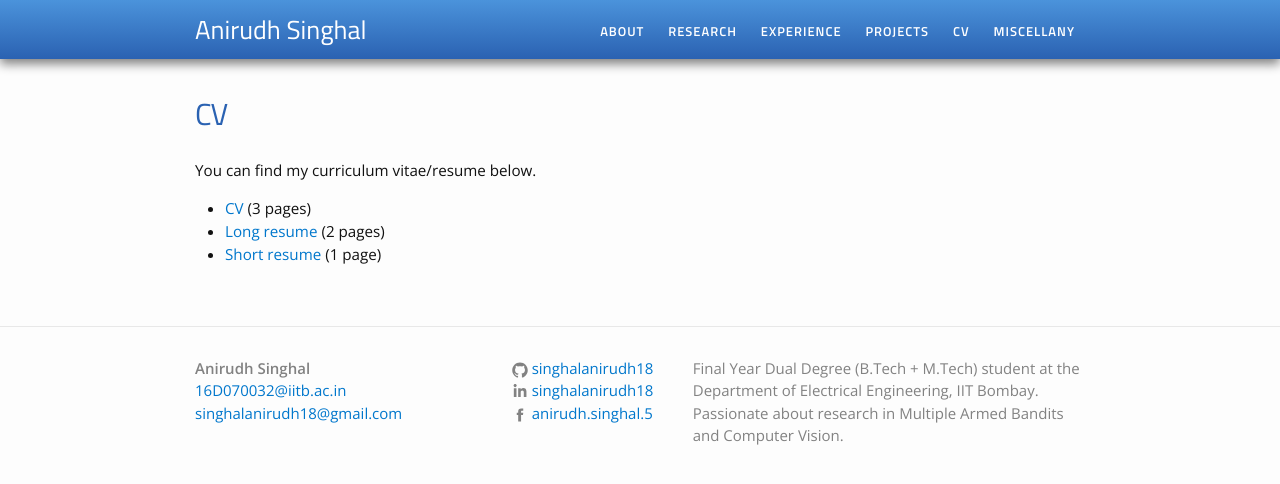
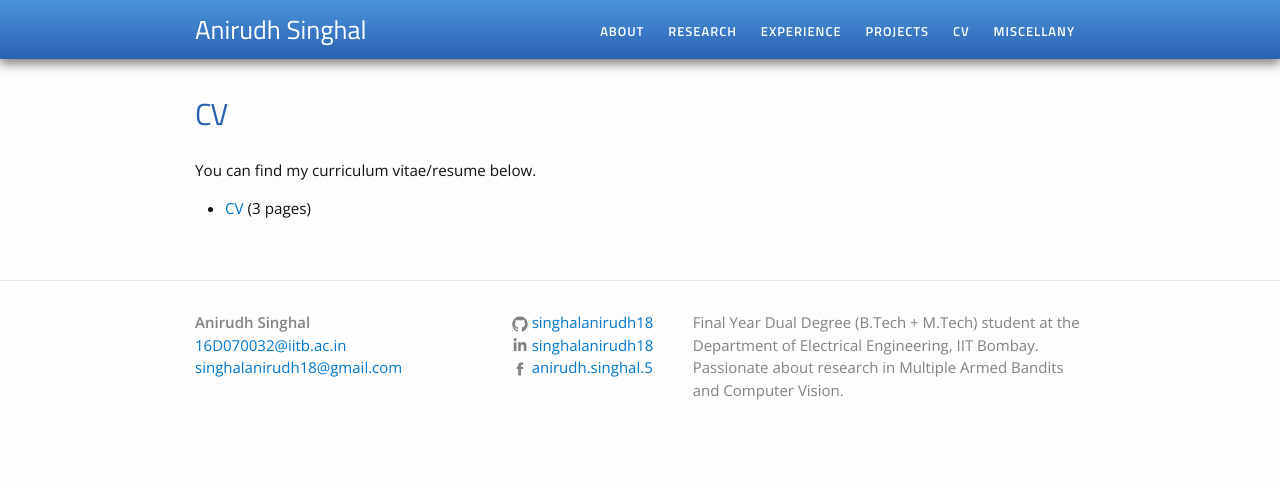
Before and after one commit to singhalanirudh18/singhalanirudh18.github.io, a Jekyll site: the page built from cv.md, in a window 1280 px wide. Shown: the top 484 px of the page. Built offline with Jekyll 4.4.1, drawn with Linux system fonts in a browser that asks for light colours.

Commit message:
CV updated

```diff
--- a/cv.md
+++ b/cv.md
@@ -7,6 +7,6 @@
 You can find my curriculum vitae/resume below.
 <ul>
 	<li><a href="long_cv.pdf">CV</a> (3 pages)</li>
-	<li><a href="Two_Page_Resume.pdf">Long resume</a> (2 pages)</li>
-	<li><a href="One_Page_Resume.pdf">Short resume</a> (1 page)</li>
+	<!-- <li><a href="Two_Page_Resume.pdf">Long resume</a> (2 pages)</li>
+	<li><a href="One_Page_Resume.pdf">Short resume</a> (1 page)</li> -->
 </ul>
```
Also changed, not shown: 1 other file.
